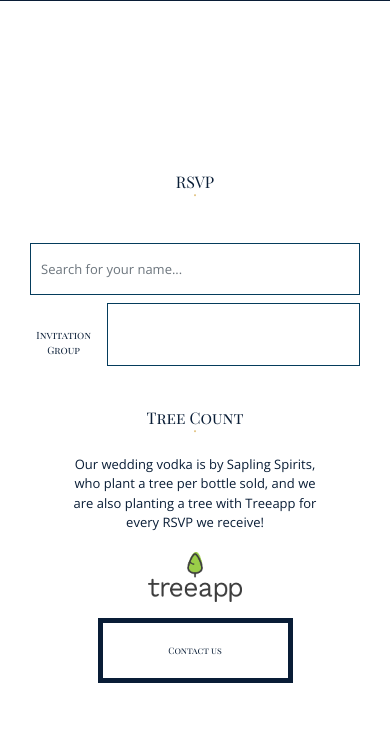
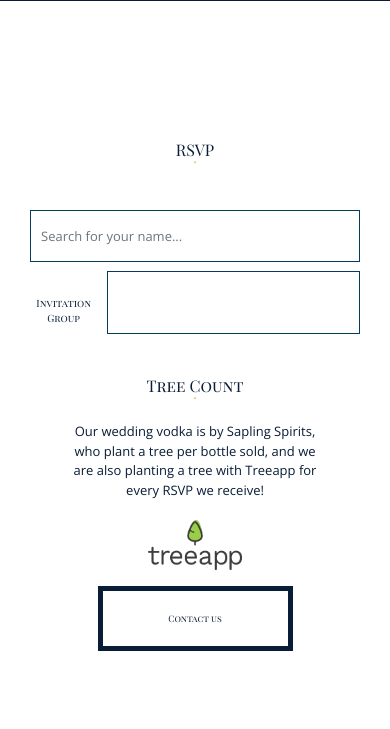
Before and after one commit to Maggie-and-Ollie-Wedding/wedding-website, a Flask app: template templates/RSVP.html in a window 390 px wide. Shown: the part 115-844 px from the top of the page. Run offline with Flask 2, Linux system fonts and the light colour scheme; the template is opened without the code that fills it, so the values that code supplies are empty.

Commit message:
layout fix, ampoersand, email python

```diff
--- a/app.py
+++ b/app.py
@@ -194,7 +194,7 @@ def email_confirmation(email_addresses, invite_group, email_content_list):
             "cc": "maggie.and.ollie.wedding@gmail.com",
             "subject": f"RSVP - {invite_group}",
             "reply_to": "maggie.and.ollie.wedding@gmail.com",
-            "html": html_body,
+            "html": html_body_1,
         }
     )
 
--- a/static/css/noninfo.css
+++ b/static/css/noninfo.css
@@ -1,6 +1,6 @@
 #page-content {
-    min-height: 30vh;;
-    max-height: 84.5vh;
+  max-height: 84.5vh;
+    min-height: 75vh;;
     width: 100vw;
     position: absolute;
     bottom: 0;
@@ -19,28 +19,21 @@
   .ceremony-and-reception-parent {
     max-height: 80vh;
   }
-
+/*
   @media only screen and (max-width: 800px) {
 
     #page-content {
       min-height: 50vh;;
-      max-height: 87.3vh;
+      max-height: 70.3vh;
     }
   }
 
-  @media only screen and (max-width: 1000px) {
-
-    #page-content {
-      min-height: 50vh;;
-      max-height: 86vh;
-    }
-  }
 
   @media only screen and (min-width: 1000px) {
 
     #page-content {
       min-height: 50vh;;
-      max-height: 86vh;
+      max-height: 77.5vh;
     }
   }
 
@@ -50,4 +43,4 @@
       min-height: 50vh;;
       max-height: 88.6vh;
     }
-  }
+  } */
--- a/static/css/stylesheet.css
+++ b/static/css/stylesheet.css
@@ -55,6 +55,7 @@
   flex-direction: column;
   position: sticky;
   border-bottom: 1px solid var(--main-dark-colour);
+  margin-bottom: 20px;
 
 }
 
@@ -105,7 +106,6 @@
 #header {
   padding: 20px;
   position: sticky;
-
 }
 
 body {
@@ -191,7 +191,7 @@ body {
   /* bottom: 0; */
   /* top: 0; */
   position: relative;
-  padding-top: 0px;
+  padding-top: 45px;
   padding-bottom: 0px;
   padding-left: 100px;
   padding-right: 100px;
@@ -596,7 +596,7 @@ a:active {
     padding-left: 30px;
     padding-right: 30px;
     padding-bottom: 30px;
-    padding-top: 0px;
+    padding-top: 20px;
   }
 
 
@@ -766,7 +766,6 @@ a:active {
 /* Style the navigation menu */
 .topnav {
   overflow: hidden;
-
 }
 
 /* Hide the links inside the navigation menu (except for logo/home) */
--- a/static/js/RSVPformscript.js
+++ b/static/js/RSVPformscript.js
@@ -106,8 +106,8 @@ function numberOfInvitees () {
 
   inviteesList = []
 
-  if (selectedOption.includes(' and ') || selectedOption.includes(', ')) {
-    var stringListOfInvitees = selectedOption.replace(' and ', ', ')
+  if (selectedOption.includes(' and ') || selectedOption.includes(', ') || selectedOption.includes('& ')) {
+    var stringListOfInvitees = selectedOption.replace(' and ', ', ', '& ')
     for (const value of stringListOfInvitees.split(', ')) {
       inviteesList.push(value)
     }
--- a/templates/rsvp_email easy.html
+++ b/templates/rsvp_email easy.html
@@ -79,8 +79,6 @@
     }
   </style>
 
-
-  <!-- title: CHANGE ME -->
   <title>Maggie and Ollie's Wedding!</title>
 </head>
 
@@ -97,8 +95,6 @@
       <div class="other-divs">
         <div class="other-divs">
           <p>You have confirmed that:</p>
-
-
 
           {email_content}
 
```
